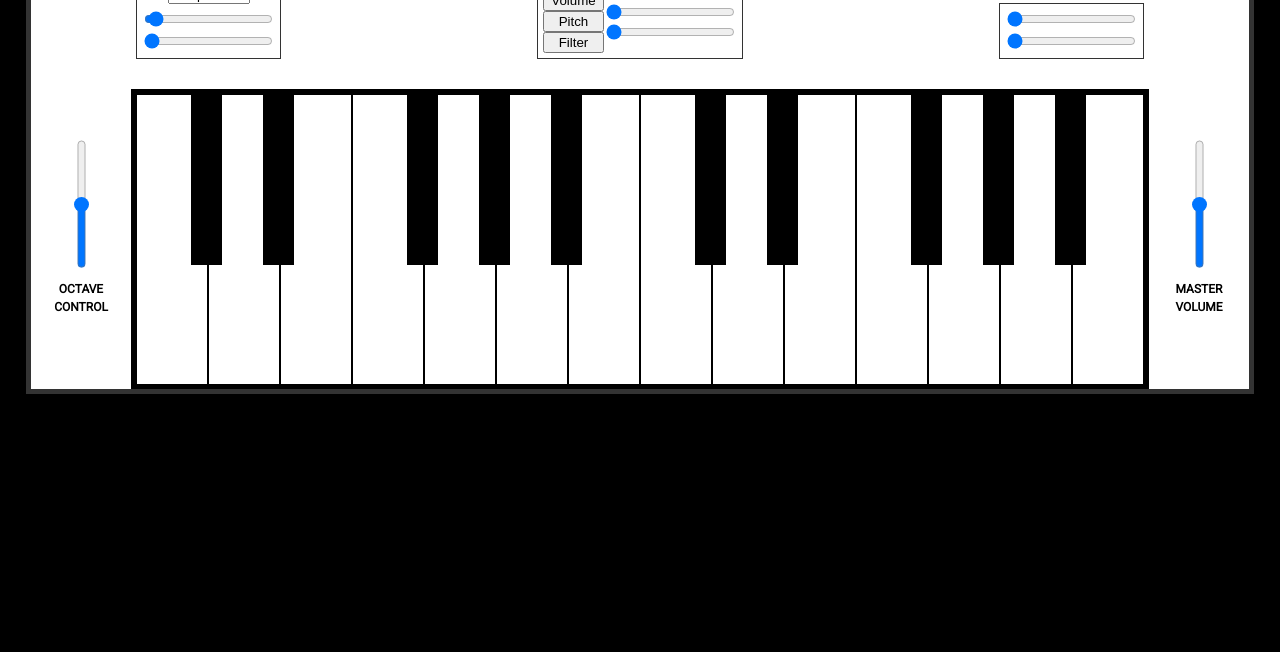
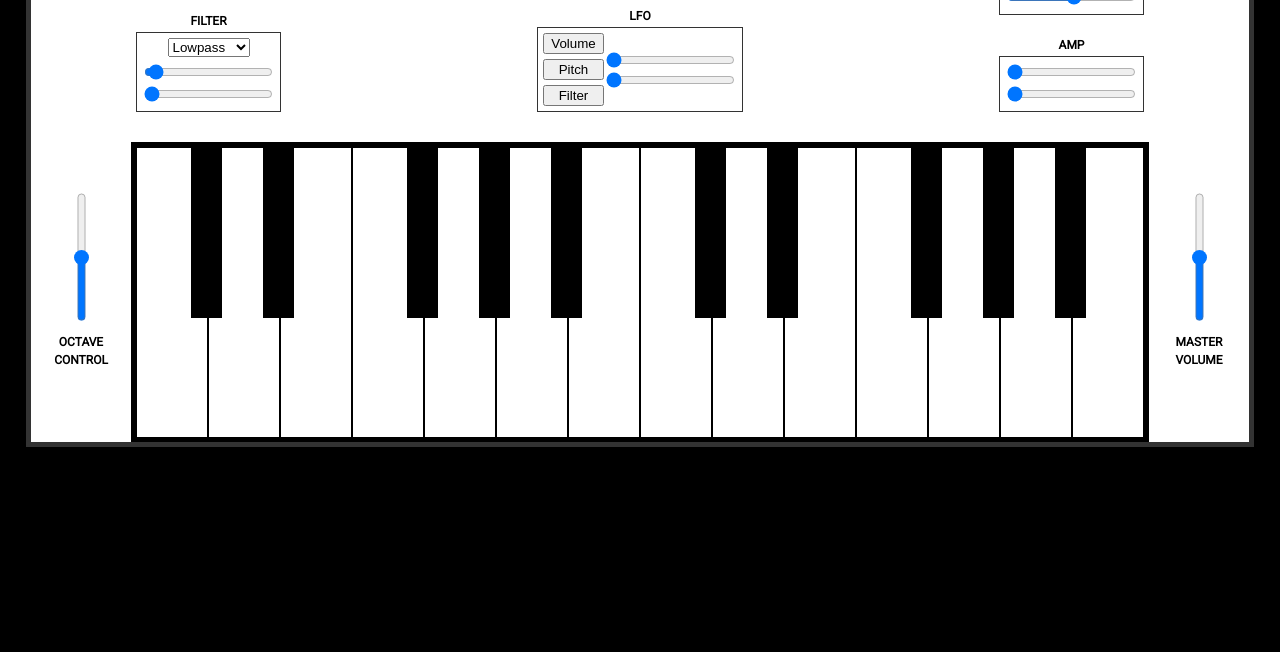
Before and after one commit to Ajay-Vishwanath/JS-1000, a website built with webpack: page index.html in a window 1280 px wide. Shown: the part 236-888 px from the top of the page. After the commit the page ends 816 px from the top, so only its background shows below. Built offline with nearby package versions, Linux system fonts and the light colour scheme; no server answers.

Commit message:
Few Style Changes

```diff
--- a/app/assets/stylesheets/control_panel.css
+++ b/app/assets/stylesheets/control_panel.css
@@ -89,11 +89,11 @@
     justify-content: center;
 }
 
-#lfo-amp{
+#amp{
     margin-bottom: 5px;
 }
 
-#lfo-pitch{
+#pitch{
     margin-bottom: 5px;
 }
 
--- a/app/assets/stylesheets/main.css
+++ b/app/assets/stylesheets/main.css
@@ -3,6 +3,8 @@ body{
     vertical-align: middle;
     height: 100vh;
     background: black;
+    display: flex;
+    align-items: center;
 }
 
 .synth-body{
@@ -11,7 +13,6 @@ body{
     border: 5px solid #333;
     z-index: 1;
     background: white;
-    margin-top: 10vh;
 }
 
 button:focus {
```
